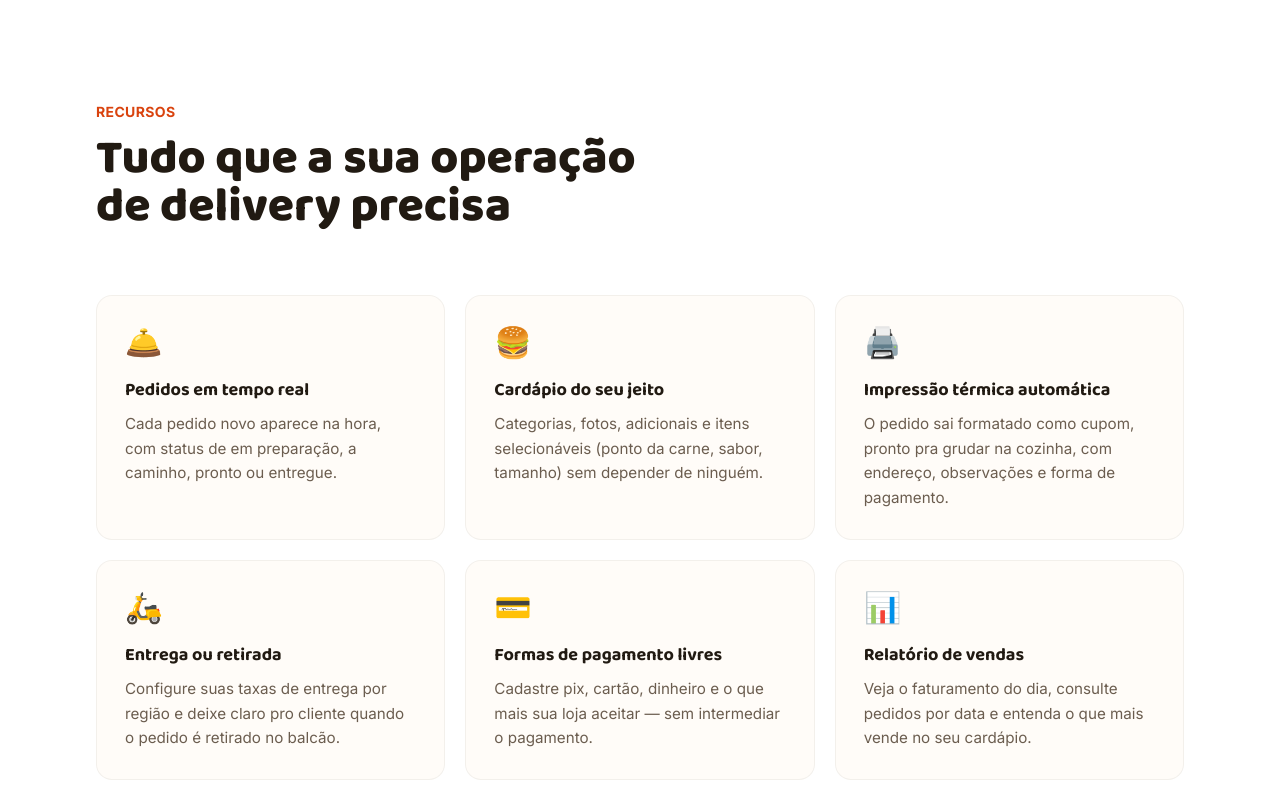
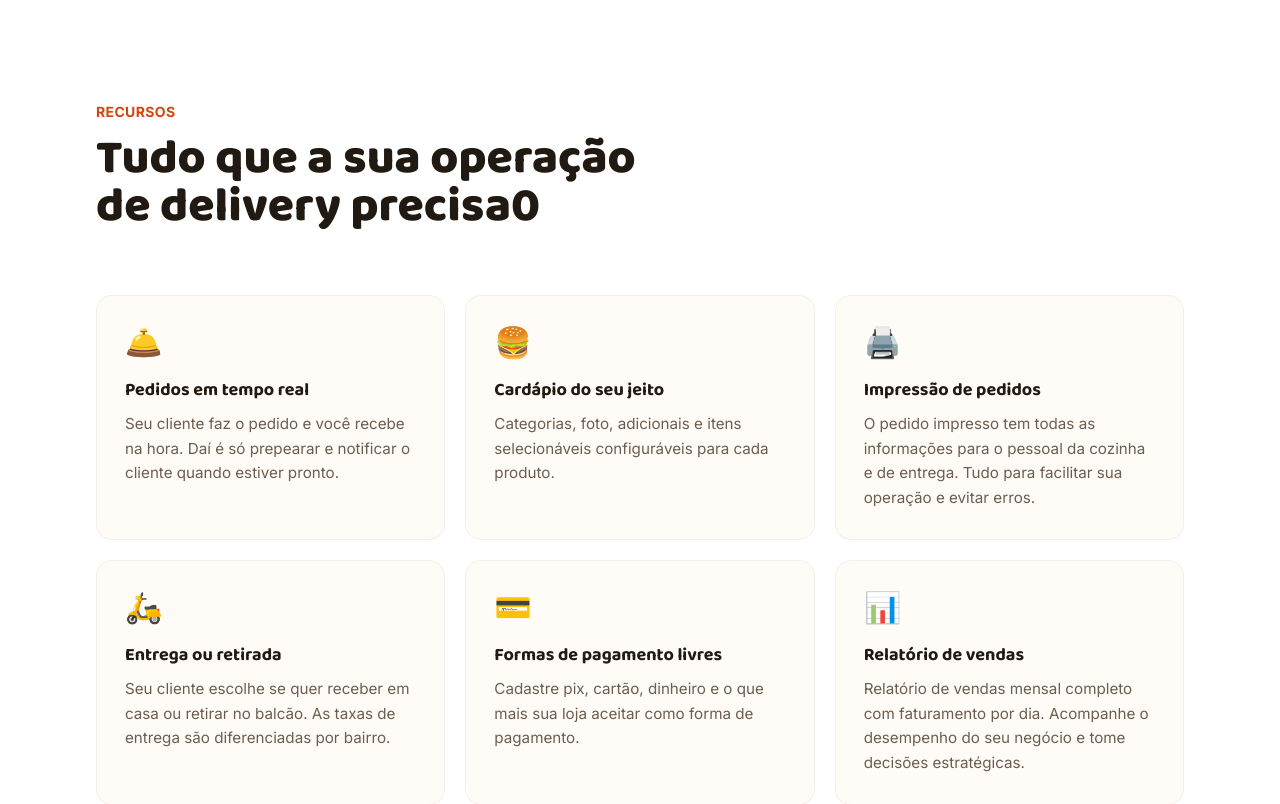
Before and after one commit to jccintr/delivroo-landing-page, a React (Vite) app: page / in a window 1280 px wide. Shown: the part 1600-2404 px from the top of the page. Built offline with nearby package versions, Linux system fonts and the light colour scheme.

Commit message:
alterado seção recursos

```diff
--- a/src/sections/Features.jsx
+++ b/src/sections/Features.jsx
@@ -2,32 +2,32 @@ const features = [
   {
     icon: "🛎️",
     title: "Pedidos em tempo real",
-    text: "Cada pedido novo aparece na hora, com status de em preparação, a caminho, pronto ou entregue.",
+    text: "Seu cliente faz o pedido e você recebe na hora. Daí é só prepearar e notificar o cliente quando estiver pronto.",
   },
   {
     icon: "🍔",
     title: "Cardápio do seu jeito",
-    text: "Categorias, fotos, adicionais e itens selecionáveis (ponto da carne, sabor, tamanho) sem depender de ninguém.",
+    text: "Categorias, foto, adicionais e itens selecionáveis configuráveis para cada produto.",
   },
   {
     icon: "🖨️",
-    title: "Impressão térmica automática",
-    text: "O pedido sai formatado como cupom, pronto pra grudar na cozinha, com endereço, observações e forma de pagamento.",
+    title: "Impressão de pedidos",
+    text: "O pedido impresso tem todas as informações para o pessoal da cozinha e de entrega. Tudo para facilitar sua operação e evitar erros.",
   },
   {
     icon: "🛵",
     title: "Entrega ou retirada",
-    text: "Configure suas taxas de entrega por região e deixe claro pro cliente quando o pedido é retirado no balcão.",
+    text: "Seu cliente escolhe se quer receber em casa ou retirar no balcão. As taxas de entrega são diferenciadas por bairro.",
   },
   {
     icon: "💳",
     title: "Formas de pagamento livres",
-    text: "Cadastre pix, cartão, dinheiro e o que mais sua loja aceitar — sem intermediar o pagamento.",
+    text: "Cadastre pix, cartão, dinheiro e o que mais sua loja aceitar como forma de pagamento.",
   },
   {
     icon: "📊",
     title: "Relatório de vendas",
-    text: "Veja o faturamento do dia, consulte pedidos por data e entenda o que mais vende no seu cardápio.",
+    text: "Relatório de vendas mensal completo com faturamento por dia. Acompanhe o desempenho do seu negócio e tome decisões estratégicas.",
   },
 ];
 
@@ -38,7 +38,7 @@ export default function Features() {
         <div className="max-w-xl mb-16">
           <span className="text-orange-deep font-bold text-sm uppercase tracking-wide">Recursos</span>
           <h2 className="font-display font-extrabold text-4xl sm:text-5xl text-ink mt-3 text-balance">
-            Tudo que a sua operação de delivery precisa
+            Tudo que a sua operação de delivery precisa0
           </h2>
         </div>
         <div className="grid sm:grid-cols-2 lg:grid-cols-3 gap-5">
--- a/src/sections/Hero.jsx
+++ b/src/sections/Hero.jsx
@@ -39,7 +39,7 @@ export default function Hero() {
         </div>
 
         <div className="relative flex justify-center lg:justify-end">
-          <img src={phone} alt="Tela principal do aplicativo mobile" className="w-3/4 md:w-7/12" />
+          <img src={phone} alt="Tela principal do aplicativo mobile" className="w-full md:w-7/12" />
         </div>
       </div>
     </section>
--- a/src/sections/Navbar.jsx
+++ b/src/sections/Navbar.jsx
@@ -44,7 +44,7 @@ export default function Navbar() {
           href="#contato"
           className="bg-ink text-white text-sm font-bold px-4 sm:px-5 py-2.5 rounded-full hover:bg-orange transition-colors"
         >
-          Falar com a gente
+          Fale conosco
         </a>
       </div>
     </header>
```
